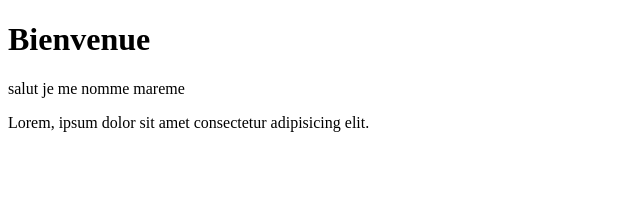
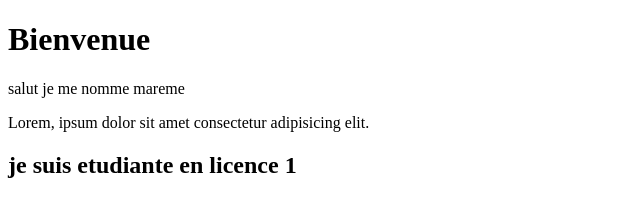
Before and after one commit to maremegueye/TP-Git, a plain HTML site: page index.html in a window 1280 px wide. Shown: the whole page, without its empty margins (0-640 px from the left). Drawn offline with Linux system fonts and the light colour scheme.

Commit message:
commentaire

```diff
--- a/index.html
+++ b/index.html
@@ -9,6 +9,7 @@
     <h1>Bienvenue</h1>
     <p>salut je me nomme mareme</p>
     <p>Lorem, ipsum dolor sit amet consectetur adipisicing elit. </p>
+    <h2>je suis etudiante en licence 1</h2>
 
 </body>
 </html>
```
